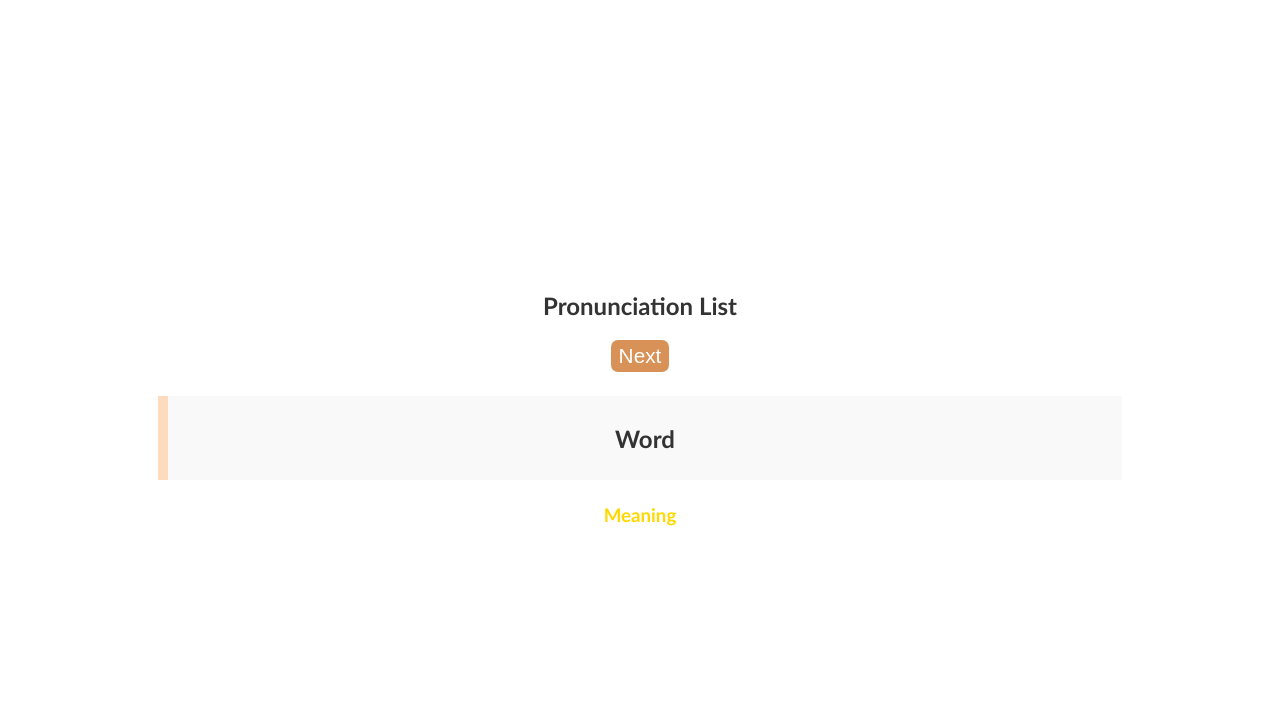
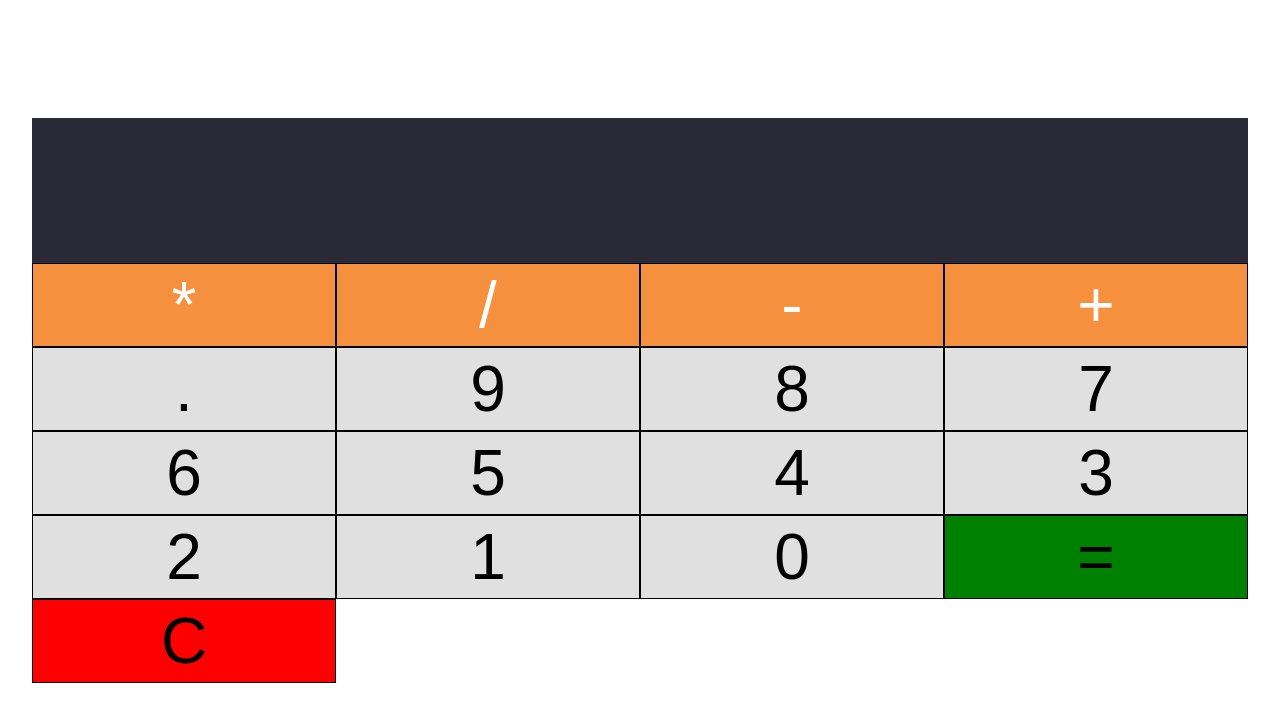
Before and after one commit to TrangDoThuy/web_develop, a plain HTML site: page index.html in a window 1280 px wide. Drawn offline with Linux system fonts and the light colour scheme.

Commit message:
Add files via upload

```diff
--- a/index.html
+++ b/index.html
@@ -8,14 +8,34 @@
     <link rel="stylesheet" href="main.css">
 </head>
 <body>
-   <div class="container">
-       <h2>Pronunciation list</h2>
-       <button type = "button" id="nextBtn">Next</button>
-        <blockquote>
-            <h2 id="word">Word</h2>
-        </blockquote>
-        <h3 id="meaning">Meaning</h3>
-    </div>
+<section class="calculator">
+   <form>
+       <input types="text" name="" id="" class="screen">
+   </form>
+   <div class="buttons">
+      <button type="button" class="btn btn-yellow" data-num="*">*</button>
+      <button type="button" class="btn btn-yellow" data-num="/">/</button>
+      <button type="button" class="btn btn-yellow" data-num="-">-</button>
+      <button type="button" class="btn btn-yellow" data-num="+">+</button>
+
+      <button type="button" class="btn btn-grey" data-num=".">.</button>
+      <button type="button" class="btn btn-grey" data-num="9">9</button>
+      <button type="button" class="btn btn-grey" data-num="8">8</button>
+      <button type="button" class="btn btn-grey" data-num="7">7</button>
+      <button type="button" class="btn btn-grey" data-num="6">6</button>
+      <button type="button" class="btn btn-grey" data-num="5">5</button>
+      <button type="button" class="btn btn-grey" data-num="4">4</button>
+      <button type="button" class="btn btn-grey" data-num="3">3</button>
+      <button type="button" class="btn btn-grey" data-num="2">2</button>
+      <button type="button" class="btn btn-grey" data-num="1">1</button>
+      <button type="button" class="btn btn-grey" data-num="0">0</button>
+
+      <button type="button" class="btn-equal btn-grey">=</button>
+      <button type="button" class="btn-clear btn-grey">C</button>
+
+
+   </div>
+</section>
 <script src="script.js"></script>
 </body>
 </html>
--- a/main.css
+++ b/main.css
@@ -1,41 +1,53 @@
+*{
+    margin: 0;
+    padding: 0;
+    box-sizing: border-box;
+}
 body{
     min-height: 100vh;
     display: flex;
+    align-items: center;
     justify-content: center;
-    align-items: center;
-
-    color: #333;
-    font-family: 'calibri', 'sans-serif';
-    font-weight: 400;
-    text-transform: capitalize;
+}
+.calculator{
+    flex: 0 0 95%;
 
 }
-.container{
-    text-align: center;
-    padding: 2rem;
-    border-radius: 5px;
-    background-color: #fff;
-    flex: 0 0 80%;
+.screen{
+    width: 100%;
+    font-size:7rem;
+    padding: 0.5rem;
+    background: rgb(41,41,56);
+    color: white;
+    border:none;
 }
-#nextBtn{
-    border: none;
-    color: #fff;
-    background:#d89156;
-    font-size: 1.3rem;
-    padding: 0.25rem 0.5rem;
-    border-radius: 7px;
-    cursor: pointer;
+.buttons{
+    display: flex;
+    flex-wrap: wrap;
+    transition: all 0.5s linear;
 }
-#nextBtn:hover{
-    color: #ffd000;
+button{
+    flex: 0 0 25%;
+    border: 1px solid black;
+    padding: 0.25rem 0;
+    transition: all 2s ease;
 }
-blockquote{
-    background:#f9f9f9;
-    border-left: 10px solid #fcdbbf;
-    margin: 1.5rem;
-    padding: 0.5rem;
+button:hover{
+    background: blue;
 }
-#meaning{
-    color:#ffd800;
-
+.btn-yellow{
+    background: rgb(245,145,62);
+    color: white;
 }
+.btn-grey{
+    background: rgb(224,224,224);
+}
+.btn,.btn-equal,.btn-clear{
+    font-size: 4rem;
+}
+.btn-equal{
+    background:green;
+}
+.btn-clear{
+    background:red;
+}
--- a/script.js
+++ b/script.js
@@ -1,36 +1,23 @@
-const colors=["#FF9AA2","#FFB7B2","#FFDAC1","#E2F0CB","#B5EAD7","#C7CEEA"]
-const list_words = [
-    {
-        word: 'Duong',
-        meaning: 'Math'
-    },
-    {
-        word: 'Tan',
-        meaning: 'Physics'
-    },
-    {
-        word: 'Lam',
-        meaning: 'Chemistry'
-    },
-    {
-        word: 'Duy',
-        meaning: 'Math'
-    },
-    {
-        word: 'Trinh',
-        meaning: 'Chemistry'
+const btns = document.querySelectorAll('.btn');
+const screen = document.querySelector('.screen');
+const equalBtn = document.querySelector('.btn-equal');
+const clearBtn = document.querySelector('.btn-clear');
+
+
+for(let i=0;i<btns.length;++i){
+    btns[i].addEventListener('click',function(){
+        let number = btns[i].getAttribute('data-num');
+        screen.value +=number
+    })
+}
+equalBtn.addEventListener('click',function(){
+    if(screen.value==''){
+        alert("Input is empty")
+    }else{
+    let value = eval(screen.value);
+    screen.value = value;
     }
-];
-const nextBtn = document.querySelector('#nextBtn');
-const bodyBcg = document.querySelector('body');
-const meaning = document.querySelector('#meaning');
-const word = document.querySelector('#word');
-
-nextBtn.addEventListener('click',displayWord);
-function displayWord() {
-    let number = Math.floor(Math.random()*list_words.length);
-    meaning.innerHTML=list_words[number].word;
-    word.innerHTML = list_words[number].meaning;
-    let index = number%(colors.length);
-    bodyBcg.style.backgroundColor = colors[index];
-}
+})
+clearBtn.addEventListener('click',function(){
+    screen.value='';
+})
```
